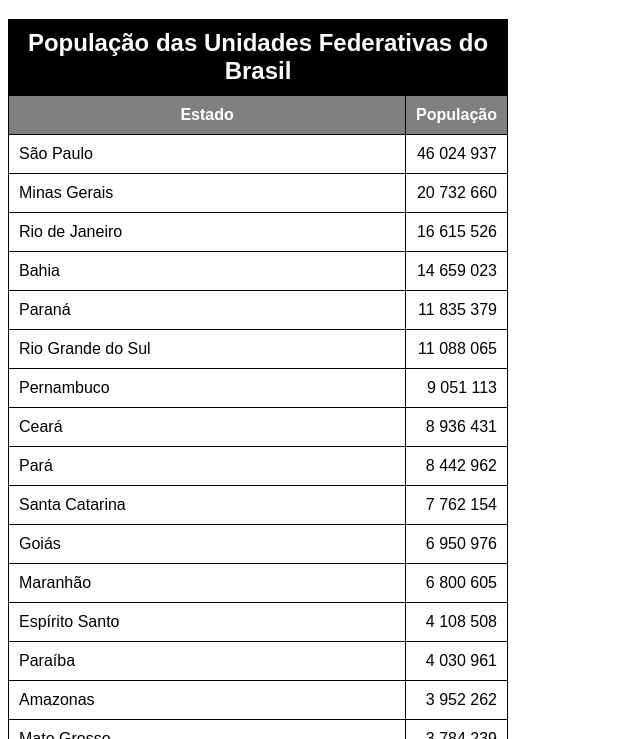
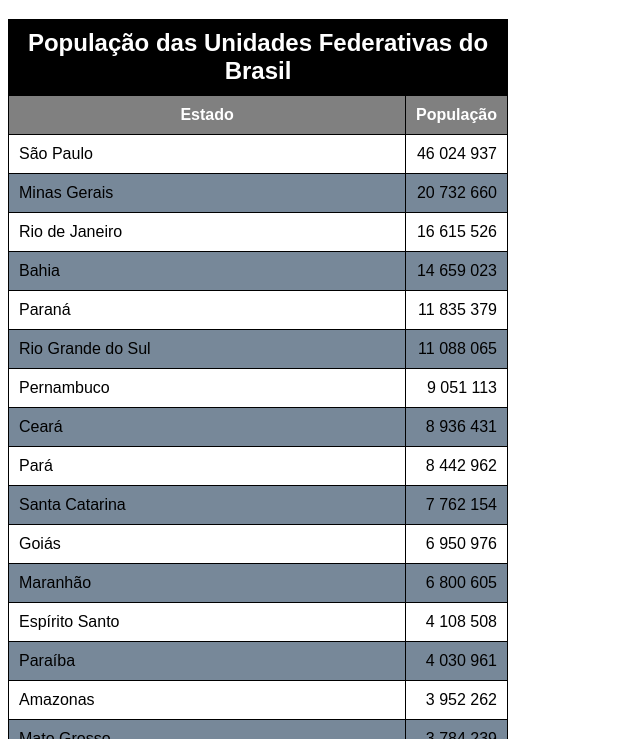
Before and after one commit to murilo1210/html-css, a plain HTML site: page exercicios/ex023/tabela002.html in a window 1280 px wide. Shown: the part 61-800 px from the top of the page, without its empty margins (0-640 px from the left). Drawn offline with Linux system fonts and the light colour scheme.

Commit message:
Update tabela002.html

```diff
--- a/exercicios/ex023/tabela002.html
+++ b/exercicios/ex023/tabela002.html
@@ -32,7 +32,11 @@
             color: white;
             }
 
-        td.num {
+        tbody > tr:nth-child(2n) {
+background-color: lightslategray;
+        }
+
+            td.num {
             text-align: right;
         }
     </style>
```
